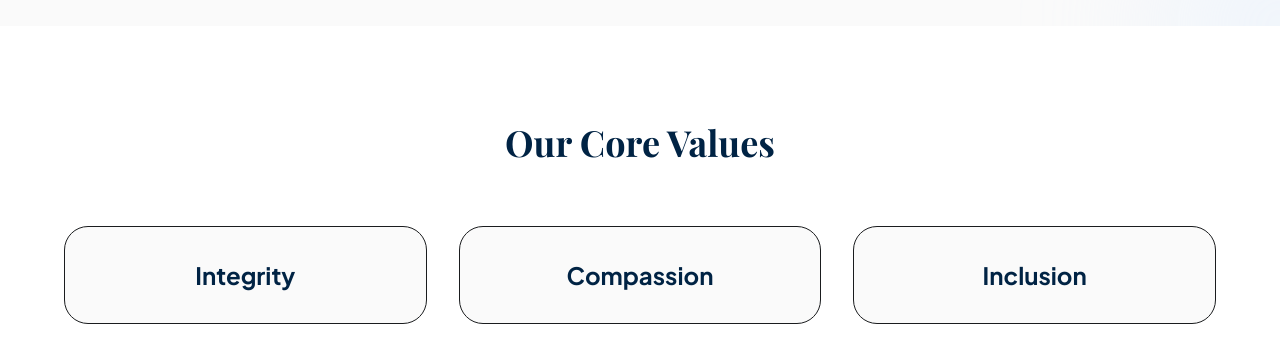
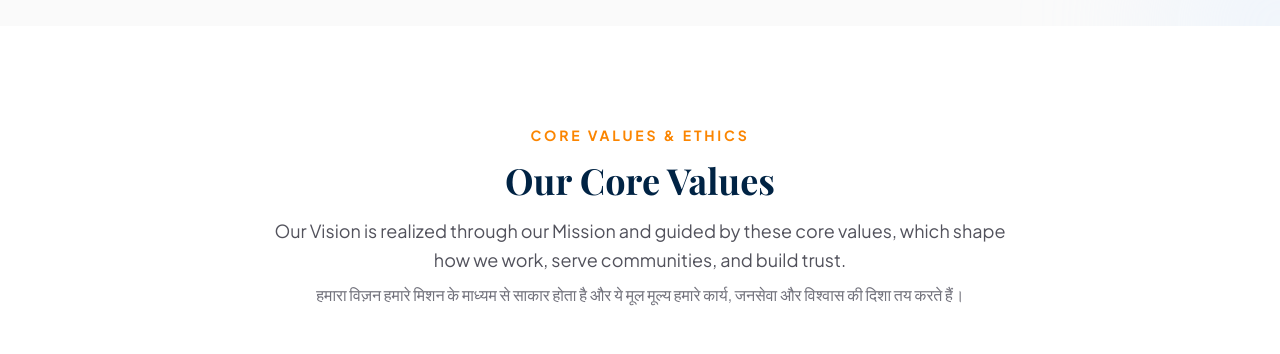
Before and after one commit to Swastiksrijan/SSF-Final, a React (Vite) app: page /Mission in a window 1280 px wide. Shown: the part 3420-3774 px from the top of the page. Built offline with nearby package versions, Linux system fonts and the light colour scheme; no server answers; a web font is replaced by a local one.

Commit message:
Refine Mission page core values and ethics section

```diff
--- a/src/pages/MissionPage.jsx
+++ b/src/pages/MissionPage.jsx
@@ -197,9 +197,18 @@ export default function MissionPage() {
       {/* ================= CORE VALUES ================= */}
       <section className="py-16 md:py-24 bg-white text-center">
         <div className="container mx-auto px-6">
-          <h2 className="text-3xl md:text-4xl font-serif font-bold text-[#002344] mb-4">
+          <span className="text-[#fb8500] font-bold uppercase tracking-[0.2em] text-xs md:text-sm">
+            Core Values & Ethics
+          </span>
+          <h2 className="mt-3 text-3xl md:text-4xl font-serif font-bold text-[#002344] mb-4">
             Our Core Values
           </h2>
+          <p className="mx-auto max-w-3xl text-base md:text-lg text-zinc-600 leading-relaxed">
+            Our Vision is realized through our Mission and guided by these core values, which shape how we work, serve communities, and build trust.
+          </p>
+          <p className="mx-auto mt-2 max-w-3xl text-base text-zinc-500 leading-relaxed">
+            हमारा विज़न हमारे मिशन के माध्यम से साकार होता है और ये मूल मूल्य हमारे कार्य, जनसेवा और विश्वास की दिशा तय करते हैं।
+          </p>
 
           <div className="grid grid-cols-2 md:grid-cols-3 gap-4 md:gap-8 max-w-6xl mx-auto mt-12 md:mt-16">
             {[
```
